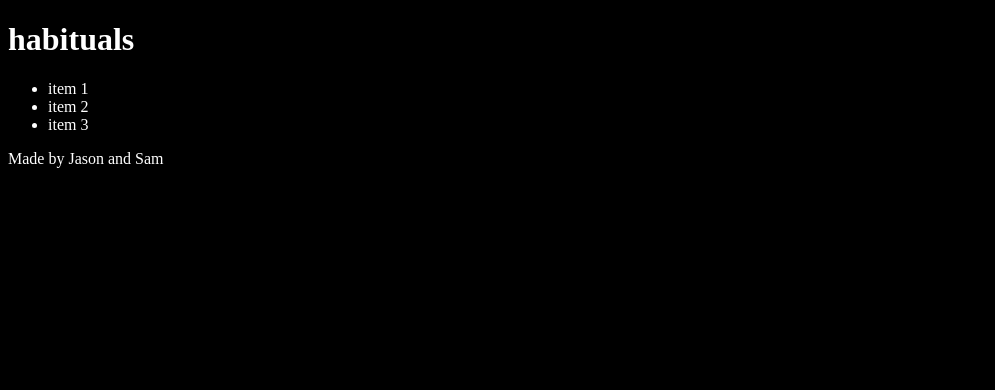
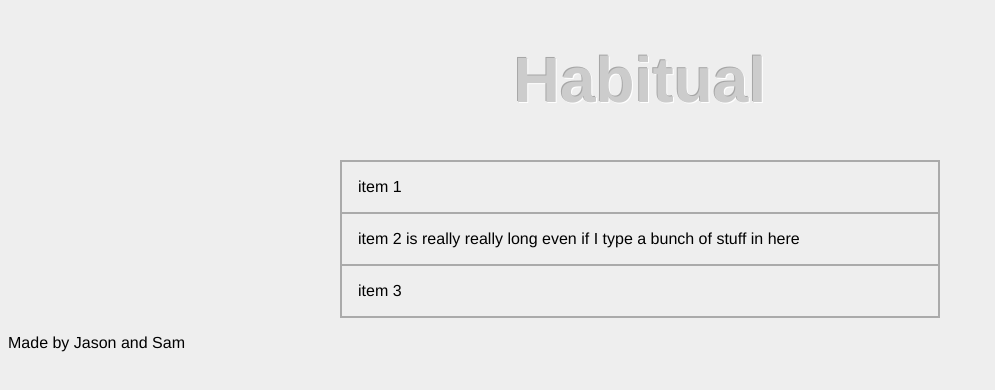
Before and after one commit to sloveland/habitual, a plain HTML site: page index.html in a window 1280 px wide. Shown: the whole page, without its empty margins (0-995 px from the left). Drawn offline with Linux system fonts and the light colour scheme.

Commit message:
basic styles

```diff
--- a/_less/main.less
+++ b/_less/main.less
@@ -1,4 +1,41 @@
-body{
-	background-color: black;
-	color: white;
+@dark-gray: #777;
+@medium-gray: #999;
+@light-gray: #ccc;
+@lighter-gray: #eee;
+@lightest-gray: #efefef;
+
+.letterpress(@color) {
+  text-shadow: -1px -1px 0px darken(@color, 15%),
+    1px 1px 0px lighten(@color, 20%);
 }
+
+body {
+  background-color: @lighter-gray;
+  font-family: 'Helvetica Neue', Helvetica, Arial, sans-serif;
+}
+.main {
+  @media (min-width: 550px) {
+    padding: 0 10%;
+  }
+  @media (min-width: 800px) {
+    padding: 0;
+    margin: 0 auto;
+    width: 600px;
+  }
+}
+.site-title {
+  color: @light-gray;
+  .letterpress(@light-gray);
+  text-align: center;
+  font-size: 4em;
+
+}
+.to-do {
+  border: 1px solid #aaa;
+  list-style: none;
+  padding: 0;
+  li {
+    border: 1px solid #aaa;
+    padding: 1em;
+  }
+}
--- a/index.html
+++ b/index.html
@@ -7,14 +7,14 @@
 </head>
 <body>
 	<header>
-		<h1>
-			habituals
+		<h1 class="site-title">
+			Habitual
 		</h1>
 	</header>
-	<section>
+	<section class="main">
 		<ul class="to-do">
 			<li>item 1</li>
-			<li>item 2</li>
+			<li>item 2 is really really long even if I type a bunch of stuff in here</li>
 			<li>item 3</li>
 		</ul>
 	</section>
```
Also changed, not shown: css/main.css.
